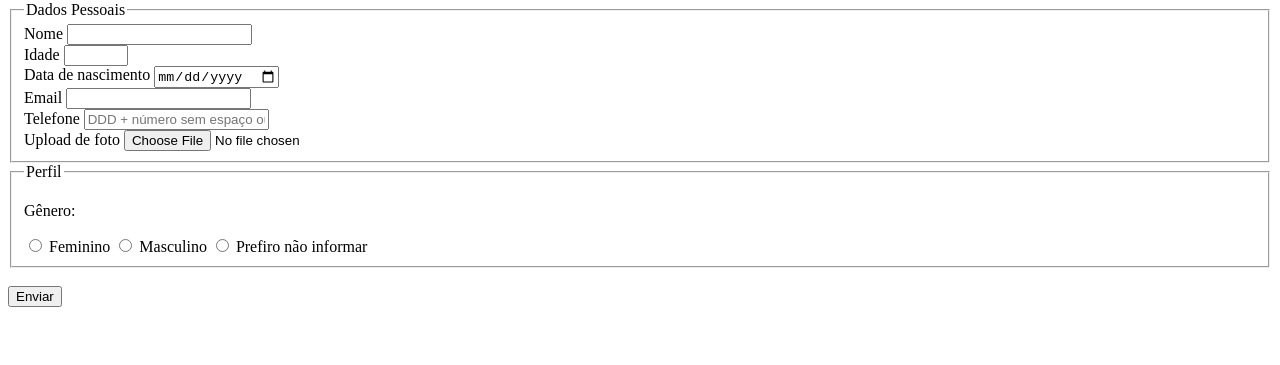
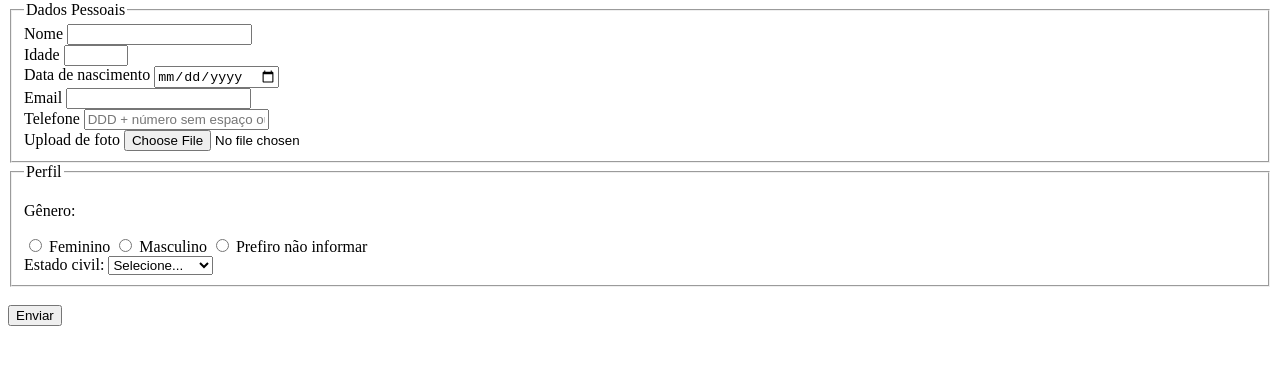
Before and after one commit to desouza98/pesquisa-culturama, a plain HTML site: page index.html in a window 1280 px wide. Shown: the part 79-444 px from the top of the page. Drawn offline with Linux system fonts and the light colour scheme.

Commit message:
Eestado civil adicionado

```diff
--- a/index.html
+++ b/index.html
@@ -43,6 +43,17 @@
                 <label for="userGender">Masculino</label>
                 <input type="radio" name="userGender" value="notInformed">
                 <label for="userGender">Prefiro não informar</label>
+                <br>
+
+                <label for="maritalStatus">Estado civil:</label>
+                <select name="maritalStatus" id="">
+                    <option value="notInformed">Selecione...</option>
+                    <option value="casado">Casado</option>
+                    <option value="solteiro">Solteiro</option>
+                    <option value="divorciado">Divorciado</option>
+                    <option value="casado">União Estável</option>
+                </select>
+
             </fieldset>
 
             <br>
```
